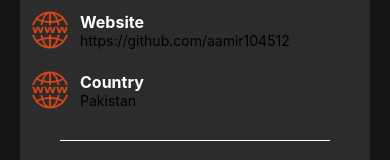
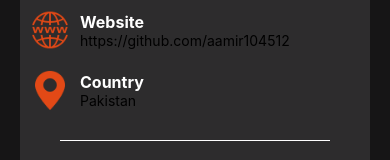
Before and after one commit to aamir104512/FoodRecipes, a React Native app: screen /Profile in a window 390 px wide. Shown: the part 260-420 px from the top of the page. Built offline with nearby package versions, Linux system fonts and the light colour scheme.

Commit message:
country icon

```diff
--- a/screens/Profile.js
+++ b/screens/Profile.js
@@ -85,7 +85,7 @@ export default function Profile() {
           {/*country image view */}
           <View>
             <Image
-              source={require('../images/website.png')}
+              source={require('../images/country.png')}
               resizeMode="contain"
               style={styles.icon}
             />
```
Also changed, not shown: images/country.png (added).
